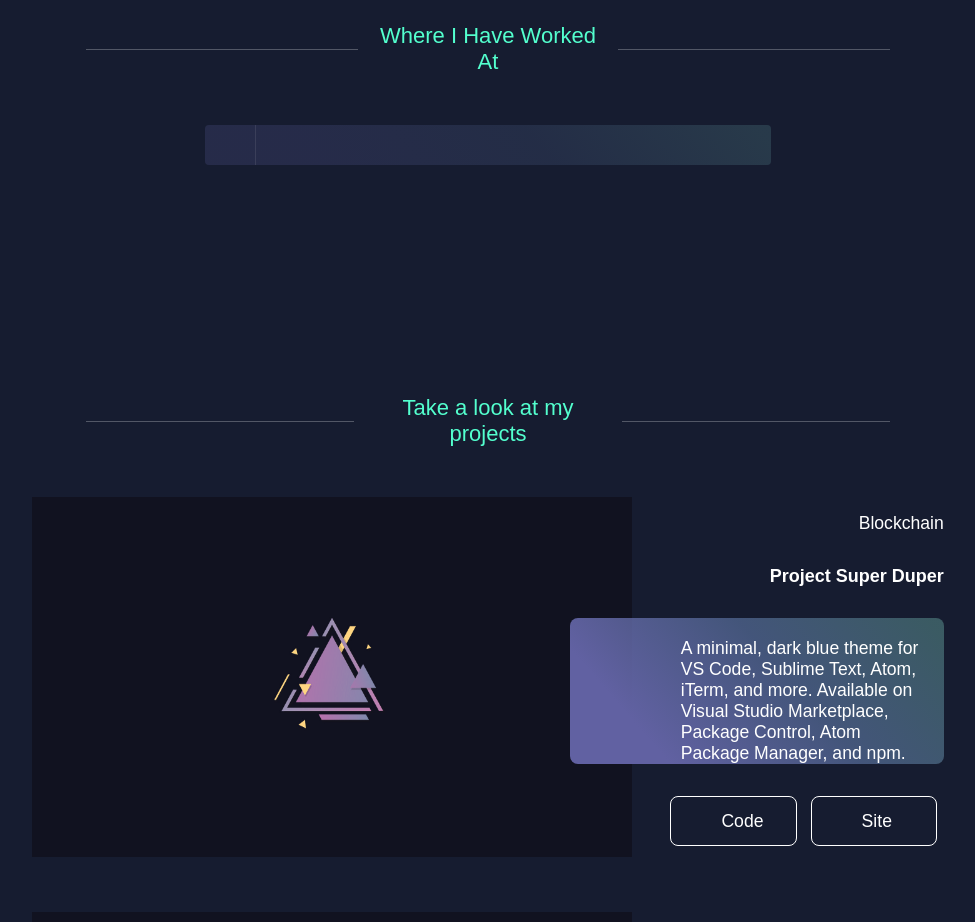
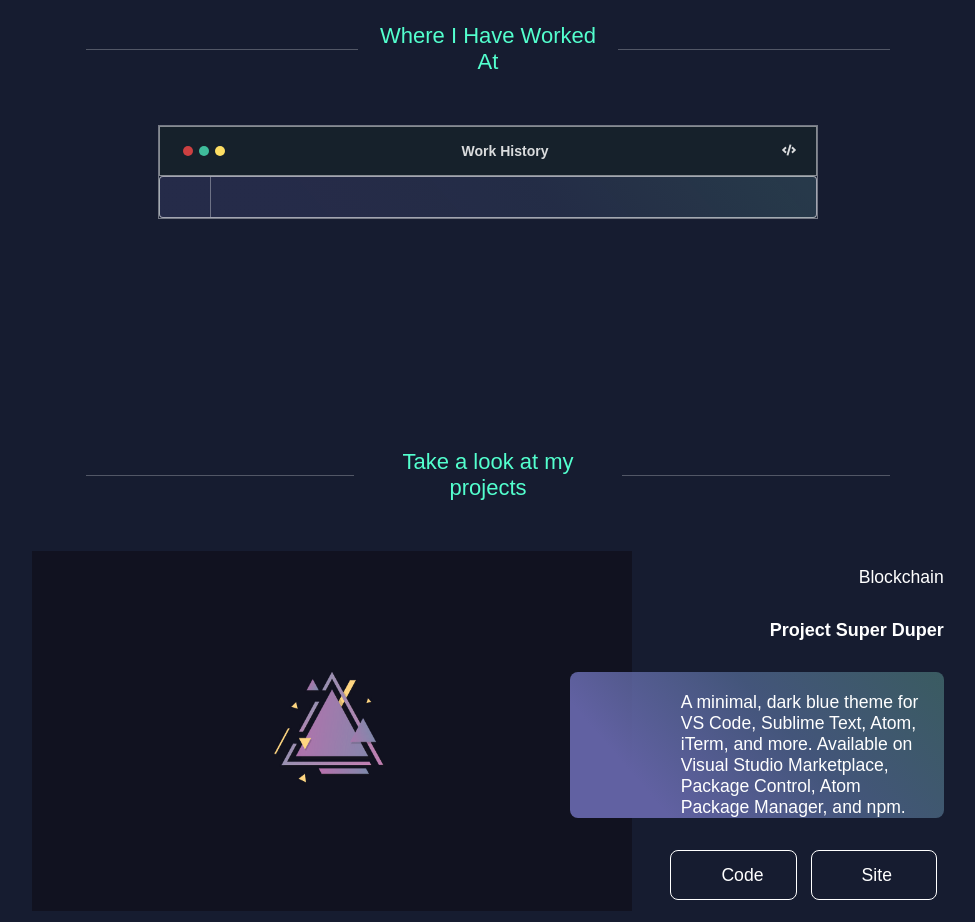
Before and after one commit to thanvinhbaohoang/react-harold-portfolio, a React (Create React App) app: page / in a window 1280 px wide. Shown: the part 1700-2622 px from the top of the page, without its empty margins (152-1127 px from the left). Built offline with nearby package versions, Linux system fonts and the light colour scheme.

Commit message:
Added window-top-bar for experience section

```diff
--- a/src/App.js
+++ b/src/App.js
@@ -154,6 +154,16 @@ function App() {
         {/*========= EXPERIENCE SECTION ==========*/}
         <section class='experience-section'>
             <div class='section-title'> Where I Have Worked At</div>
+            <div class='work-history-container'>
+                <div class='window-top-bar'>
+                    <div class  ='window-buttons'>
+                        <div class='window-button'></div>
+                        <div class='window-button'></div>
+                        <div class='window-button'></div>
+                    </div>
+                    <div class = 'window-title'>Work History</div>
+                    <div class ='code-logo'><FaCode/></div>
+                </div>
                 <Tabs defaultActiveKey="2" tabPosition="left">
             <TabPane tab="Dartmouth College" key="1">
             Lorem ipsum dolor sit amet, id duis noster delectus vis, at agam purto atqui usu. Eu eum sale choro. Ne quot equidem conclusionemque sed. Ludus referrentur ex quo. Fuisset disputando consequuntur ad nec, qui praesent postulant efficiendi ut.
@@ -171,6 +181,7 @@ function App() {
             Est vidit deseruisse in, mei ullum blandit maluisset ad. Ut sea iriure dolores. Vel tollit eirmod dolores ea, errem periculis usu ut. Eum alii soleat dissentiet ne. Ridens acsan an, ei eum solum pertinacia democritum.
             </TabPane>
                 </Tabs>
+            </div>
 
                     <div class='skills-tiles'>
 
--- a/src/App.scss
+++ b/src/App.scss
@@ -968,14 +968,49 @@ cursor: pointer;
   justify-content: center;
   align-items: center;
 }
+
+.work-history-container {
+  border: solid rgba(255, 255, 255, 0.404) 0.5px;
+  width: 70%;
+}
+.window-top-bar {
+  font-size: 14px;
+  font-weight: bold;
+  padding: 10px 20px;
+  color: rgba(255, 255, 255, 0.842);
+  display: flex;
+  justify-content: space-between;
+  align-items: center;
+  height: 50px;
+  background-color:#16212b;
+  border: solid 0.5px rgba(255, 255, 255, 0.479);
+}
+.window-buttons {
+  display: flex;
+}
+.window-button{
+  width: 10px;
+  height: 10px;
+  margin: 3px;
+  border-radius: 50%;
+}
+
+.window-buttons div:nth-child(1){
+  background-color: rgba(230, 68, 68, 0.877);
+}
+.window-buttons div:nth-child(2){
+  background-color: #4defc1c0;
+}
+.window-buttons div:nth-child(3){
+  background-color: rgb(253, 222, 99);
+}
 /* RC TABS START */
-
 .rc-tabs {
-  border: none !important;
   // background: linear-gradient(49.21deg, rgba(127, 127, 213, 0.2) 19.87%, rgba(134, 168, 231, 0.2) 58.46%, rgba(145, 234, 228, 0.2) 97.05%) !important;
   background: linear-gradient(49.21deg, rgba(138, 138, 232, 0.137) 19.87%, rgba(134, 168, 231, 0.12) 58.46%, rgba(145, 234, 228, 0.147) 97.05%) !important;
   border-radius: 4px;
-  width: 60%;
+  // border: none !important;
+  border: solid rgba(255, 255, 255, 0.575) 0.5px !important;
 }
 .rc-tabs-tab {
   padding: 10px;
@@ -1020,7 +1055,7 @@ cursor: pointer;
 }
 .rc-tabs-content-holder {
   padding: 20px;
-  border-left: solid rgba(255, 255, 255, 0.092) 0.5px !important;
+  border-left: solid rgba(255, 255, 255, 0.332) 0.5px !important;
 
 }
 .rc-tabs-content {
```
Lines whose indentation alone changed are shown as unchanged.
